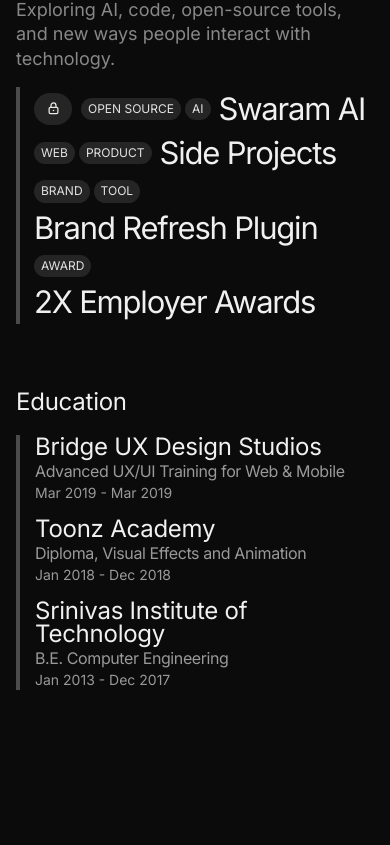
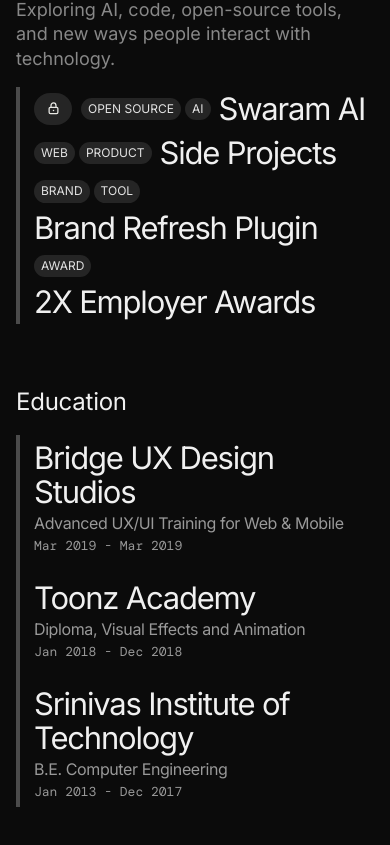
Before and after one commit to bugsagar/Portfolio, a React (Vite) app: page / in a window 390 px wide. Shown: the part 977-1822 px from the top of the page. Before the commit the page ends 1747 px from the top, so only its background shows below. Built offline with nearby package versions, Linux system fonts and the light colour scheme.

Commit message:
Fit MyStop thumbnail left-aligned on mobile and match Education list typography to Project Index and LAB

```diff
--- a/src/App.jsx
+++ b/src/App.jsx
@@ -115,9 +115,9 @@
       <div className="modal-backdrop" data-close onClick={onClose} />
       <section className="preview-card" role="dialog" aria-modal="true" aria-labelledby="preview-title">
         <button className="modal-close" type="button" aria-label="Close preview" onClick={onClose}>×</button>
-        <div className="preview-art">
+        <div className={`preview-art preview-art-${project.slug}`}>
           <img
-            className="preview-image"
+            className={`preview-image preview-image-${project.slug}`}
             src={`/assets/${thumbnail}`}
             alt={`${project.title} preview`}
           />
--- a/styles.css
+++ b/styles.css
@@ -187,18 +187,35 @@
   .project-controls .nav-link { height:35px !important; min-height:35px !important; }
   .project-controls .gallery-toggle { height:44px !important; }
 }
-/* Project Index and LAB listing - spacing like web version & font increased by 30% */
+/* Project Index, LAB, and Education listing - spacing like web version & font increased by 30% */
 .index-section .project,
-.lab-section .project {
+.lab-section .project,
+.education-section .education-item {
   min-height: 56px;
   padding: 4px 0;
   gap: 10px;
 }
 .index-section .project-name,
-.lab-section .project-name {
+.lab-section .project-name,
+.education-section .project-name {
   font-size: 56px;
   line-height: 1.05;
   letter-spacing: -2.5px;
+}
+.education-section .project-name small {
+  font-size: 20px;
+  line-height: 1.3;
+  color: #999;
+  letter-spacing: -0.4px;
+  margin-top: 6px;
+  display: block;
+}
+.education-section time {
+  font-size: 16px;
+  color: #999;
+  font-family: 'DM Mono', monospace;
+  padding-top: 8px;
+  white-space: nowrap;
 }
 .index-section .tags b,
 .lab-section .tags b {
@@ -208,7 +225,8 @@
 
 @media (max-width:700px) {
   .index-section .project-list,
-  .lab-section .project-list {
+  .lab-section .project-list,
+  .education-section .education-list {
     border-left: 4px solid #4b4b4b !important;
     padding-left: 14px !important;
   }
@@ -221,12 +239,35 @@
     gap: 8px !important;
     background: transparent !important;
   }
+  .education-section .education-item {
+    display: flex !important;
+    flex-direction: column !important;
+    gap: 4px !important;
+    padding: 6px 0 !important;
+    min-height: 42px !important;
+    background: transparent !important;
+  }
   .index-section .project-name,
-  .lab-section .project-name {
+  .lab-section .project-name,
+  .education-section .project-name {
     font-size: 31px !important;
     line-height: 1.1 !important;
     letter-spacing: -1.2px !important;
     color: var(--text) !important;
+  }
+  .education-section .project-name small {
+    font-size: 16px !important;
+    line-height: 1.3 !important;
+    color: #999 !important;
+    margin-top: 4px !important;
+    display: block !important;
+  }
+  .education-section time {
+    font-size: 13px !important;
+    line-height: 1.3 !important;
+    color: #999 !important;
+    font-family: 'DM Mono', monospace !important;
+    padding-top: 0 !important;
   }
   .index-section .tags,
   .lab-section .tags {
@@ -247,4 +288,11 @@
     margin-bottom: 16px !important;
     background: transparent !important;
   }
+
+  /* MyStop thumbnail image fit left-aligned on mobile */
+  .preview-image-mystop,
+  .preview-image[src*="mystop"] {
+    object-fit: contain !important;
+    object-position: left center !important;
+  }
 }
```
